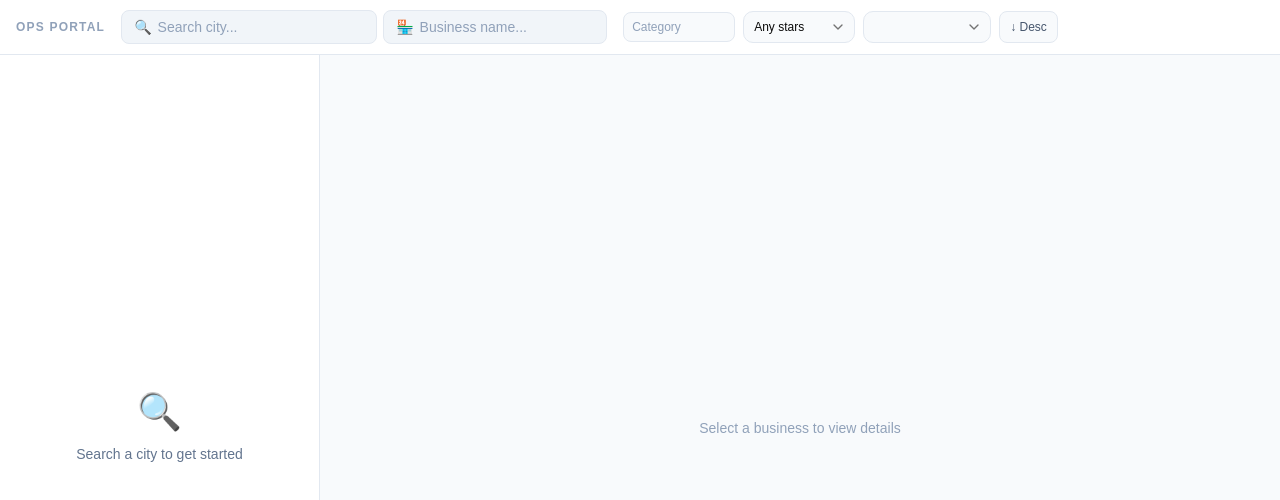
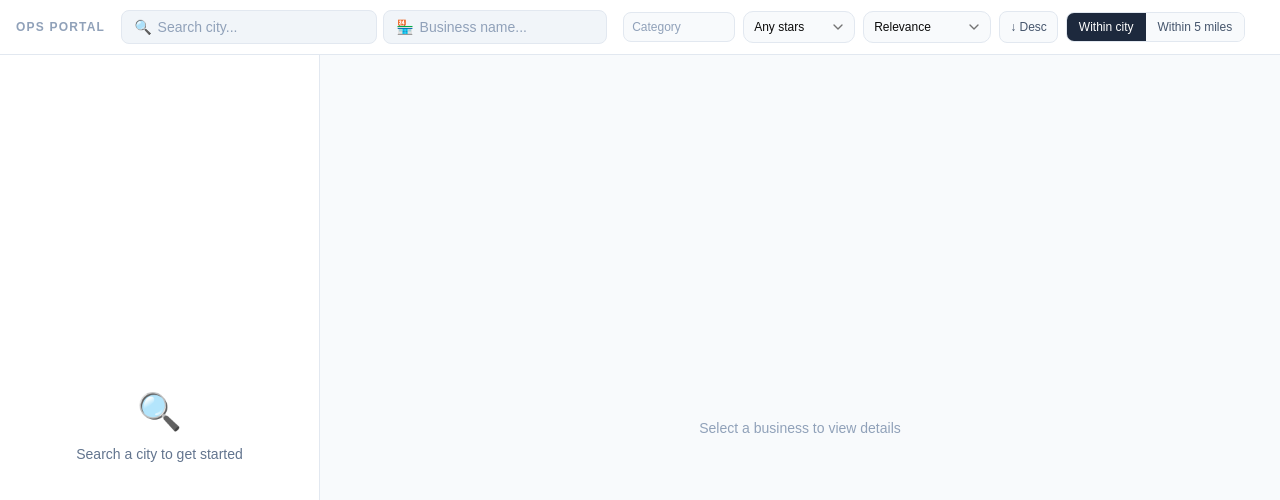
Before and after one commit to pyr3-dev/Yelp-search-app, a React (Vite) app in the folder frontend/: page / in a window 1280 px wide. Shown: the top 500 px of the page. Built offline with nearby package versions, Linux system fonts and the light colour scheme.

Commit message:
feat: add scope toggle and Relevance sort option to FilterBar

```diff
--- a/frontend/src/components/filter-bar.tsx
+++ b/frontend/src/components/filter-bar.tsx
@@ -11,7 +11,7 @@ import {
 const MIN_STARS_OPTIONS = ['1', '1.5', '2', '2.5', '3', '3.5', '4', '4.5', '5']
 
 export function FilterBar() {
-  const { category, minStars, sortBy, order, setFilter } = useSearchStore()
+  const { category, minStars, sortBy, order, scope, setFilter } = useSearchStore()
   const [catInput, setCatInput] = useState(category ?? '')
 
   const submitCategory = () => {
@@ -55,13 +55,14 @@ export function FilterBar() {
       <Select
         value={sortBy}
         onValueChange={(v) =>
-          setFilter({ sortBy: v as 'stars' | 'review_count' | 'name' })
+          setFilter({ sortBy: v as 'relevance' | 'stars' | 'review_count' | 'name' })
         }
       >
         <SelectTrigger className="h-8 text-xs w-32 bg-slate-50 border-slate-200">
           <SelectValue />
         </SelectTrigger>
         <SelectContent>
+          <SelectItem value="relevance">Relevance</SelectItem>
           <SelectItem value="stars">Stars</SelectItem>
           <SelectItem value="review_count">Review count</SelectItem>
           <SelectItem value="name">Name</SelectItem>
@@ -75,6 +76,30 @@ export function FilterBar() {
       >
         {order === 'desc' ? '↓ Desc' : '↑ Asc'}
       </button>
+
+      {/* Scope toggle */}
+      <div className="ml-auto flex overflow-hidden rounded-md border border-slate-200 text-xs">
+        <button
+          onClick={() => setFilter({ scope: 'city' })}
+          className={`px-3 py-1.5 transition-colors ${
+            scope === 'city'
+              ? 'bg-slate-800 text-white'
+              : 'bg-slate-50 text-slate-600 hover:bg-slate-100'
+          }`}
+        >
+          Within city
+        </button>
+        <button
+          onClick={() => setFilter({ scope: 'radius' })}
+          className={`px-3 py-1.5 transition-colors ${
+            scope === 'radius'
+              ? 'bg-slate-800 text-white'
+              : 'bg-slate-50 text-slate-600 hover:bg-slate-100'
+          }`}
+        >
+          Within 5 miles
+        </button>
+      </div>
     </div>
   )
 }
```
Also changed, not shown: 1 other file (tests, documents, lock files or other folders).
